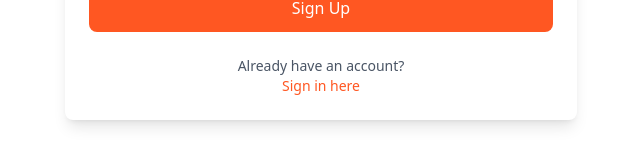
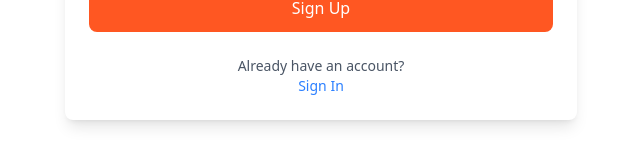
Before and after one commit to Rparakh24/eatoes, a React (Vite) app in the folder frontend/: page / in a window 1280 px wide. Shown: the part 556-722 px from the top of the page, without its empty margins (319-959 px from the left). Built offline with nearby package versions, Linux system fonts and the light colour scheme.

Commit message:
Update SignUp.tsx

```diff
--- a/frontend/src/pages/SignUp.tsx
+++ b/frontend/src/pages/SignUp.tsx
@@ -73,7 +73,7 @@ const SignUp = () => {
       </div>
       <p className="text-center text-sm text-gray-600">
         Already have an account?{' '}
-        <SignLink text="Sign in here" link="/signin" />
+        <p onClick={()=>{navigate("/signin")}} className="text-blue-500 cursor-pointer">Sign In</p>
       </p>
     </div>
   );
```
